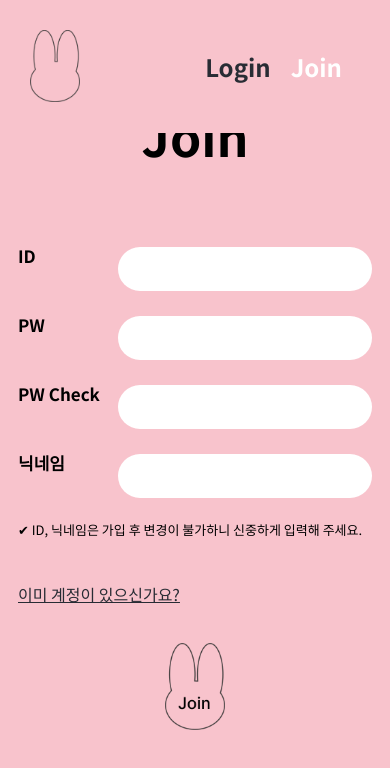
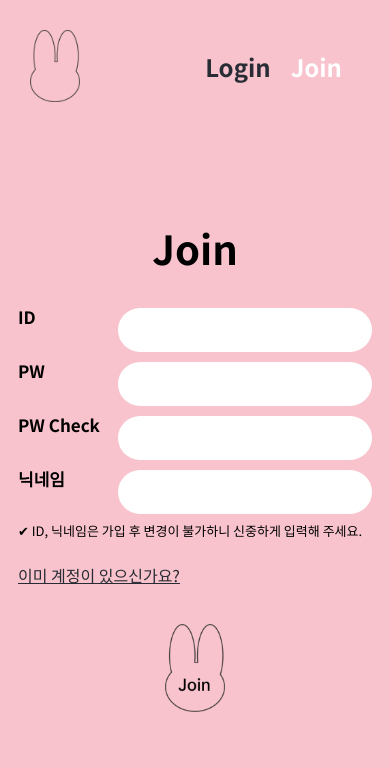
Before and after one commit to hatbann/bunnyletter, a React (Create React App) app in the folder client/: page /join in a window 390 px wide. Shown: the top 768 px of the page. Built offline with nearby package versions, Linux system fonts and the light colour scheme.

Commit message:
feat:최종 수정

```diff
--- a/client/package.json
+++ b/client/package.json
@@ -24,7 +24,8 @@
     "react-router-dom": "^6.6.1",
     "react-scripts": "5.0.1",
     "redux": "^4.2.0",
-    "web-vitals": "^2.1.4"
+    "web-vitals": "^2.1.4",
+    "@nidi/html2canvas": "1.0.0-rc.8"
   },
   "scripts": {
     "start": "react-scripts start",
--- a/client/src/routes/MakeBunny.js
+++ b/client/src/routes/MakeBunny.js
@@ -11,7 +11,7 @@ import user from '../store/module/user';
 import { useSelector } from 'react-redux';
 import { useState } from 'react';
 import { useEffect } from 'react';
-import html2canvas from 'html2canvas';
+import html2canvas from '@nidi/html2canvas';
 
 const MakeBunny = () => {
   const navigate = useNavigate();
@@ -36,6 +36,7 @@ const MakeBunny = () => {
 
         const card = bunnyCardRef.current;
         let scale = 2;
+        window.scrollTo(0, 0);
         html2canvas(card, { backgroundColor: null }).then((canvas) => {
           console.log(canvas.toDataURL('image/png'));
           navigate('/shareKakao', {
@@ -46,30 +47,6 @@ const MakeBunny = () => {
             },
           });
         });
-
-        /*
-        domtoimage
-          .toPng(card, {
-            width: card.clientWidth * scale,
-            height: card.clientHeight * scale,
-            style: {
-              transform: 'scale(' + scale + ')',
-              transformOrigin: 'top left',
-            },
-          })
-          .then((dataUrl) => {
-            var img = new Image();
-            img.src = dataUrl;
-            //console.log(img);
-            navigate('/shareKakao', {
-              state: {
-                blob: img.src,
-                receiver: receiver,
-                letterContext: textAreaRef.current.value,
-              },
-            });
-          });
-          */
       }
     }
   };
--- a/client/src/routes/ShareKakao.js
+++ b/client/src/routes/ShareKakao.js
@@ -22,13 +22,13 @@ const ShareKakao = () => {
   console.log(location.state.blob.slice(22));
   //const imgURL = window.URL.createObjectURL(bunnyCard)
 
-  let imgURLBlob = location.state.blob.slice(22);
-  //console.log('imgUrl', imgURL);
-  while (imgURLBlob.length % 4 > 0) {
-    imgURLBlob += '=';
-  }
+  // let imgURLBlob = location.state.blob.slice(22);
+  // //console.log('imgUrl', imgURL);
+  // while (imgURLBlob.length % 4 > 0) {
+  //   imgURLBlob += '=';
+  // }
 
-  console.log(imgURLBlob);
+  // console.log(imgURLBlob);
   useDidMountEffect(() => {
     if (window.Kakao) {
       console.log(finishSend);
--- a/client/src/routes/css/join.css
+++ b/client/src/routes/css/join.css
@@ -98,12 +98,34 @@
 }
 
 @media screen and (max-width: 500px) {
+
+  .join.section{
+    height: 100vh;
+  }
+
+  .join.section h1 {
+    margin-bottom: 40px;
+    margin-top: 100px;
+    font-weight: 600;
+    font-size: 40px;
+
+}
+
   .joinForm form div input {
     width: 250px;
   }
+
+
+  .joinForm form div:not(:last-of-type) {
+    margin-bottom: 10px;
+}
 
   .join-info {
     font-size: 13px;
     font-weight: 200;
   }
+  .loginLink {
+    margin-top: 10px;
+    text-decoration: underline;
 }
+}
--- a/client/src/routes/css/mypageEdit.css
+++ b/client/src/routes/css/mypageEdit.css
@@ -112,7 +112,18 @@
 }
 
 @media screen and (max-width: 500px) {
+
+  .edit.section {
+    height: 100vh;
+  }
   .editForm form div input {
     width: 250px;
   }
+
+  .edit.section h1 {
+    margin-bottom: 40px;
+    margin-top: 65px;
+    font-weight: 600;
+    font-size: 40px;
 }
+}
--- a/client/src/routes/css/writeLetter.css
+++ b/client/src/routes/css/writeLetter.css
@@ -173,7 +173,7 @@
 
 #bunnyBlobImg {
   width: 350px;
-  margin-top: 250px;
+  margin-top: 180px;
   margin-bottom: 30px;
 }
 
@@ -195,6 +195,10 @@
 }
 
 @media screen and (max-width: 500px) {
+  .search.section {
+    margin-top: 40px;
+  }
+
   .search.section h1 {
     font-size: 50px;
     margin-bottom: 50px;
@@ -259,4 +263,27 @@
     background-color: rgb(32, 32, 32);
     color: #f8c3cc;
   }
+
+  .write.section {
+    padding-top: 100px;
 }
+
+.sendBtn{
+  width: 112px;
+    height: 32px;
+    margin-top: 16px;
+}
+
+#bunnyBlobImg{
+  margin-top: 145px;
+}
+
+.section.share{
+  height: 100%;
+  margin-bottom: 20px;
+}
+
+.section.share > button{
+  margin-bottom: 0;
+}
+}
```
Also changed, not shown: 1 other file (tests, documents, lock files or other folders).
